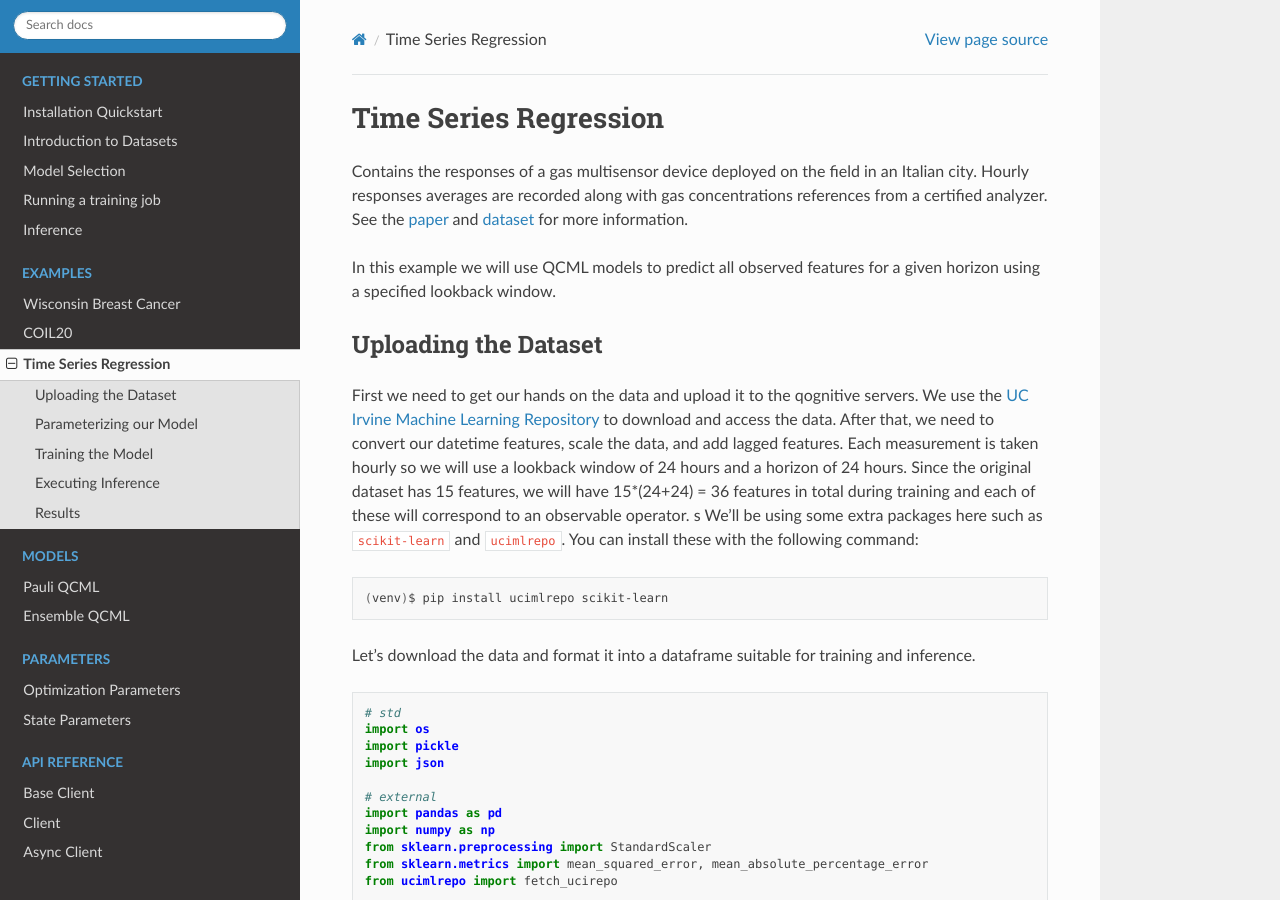
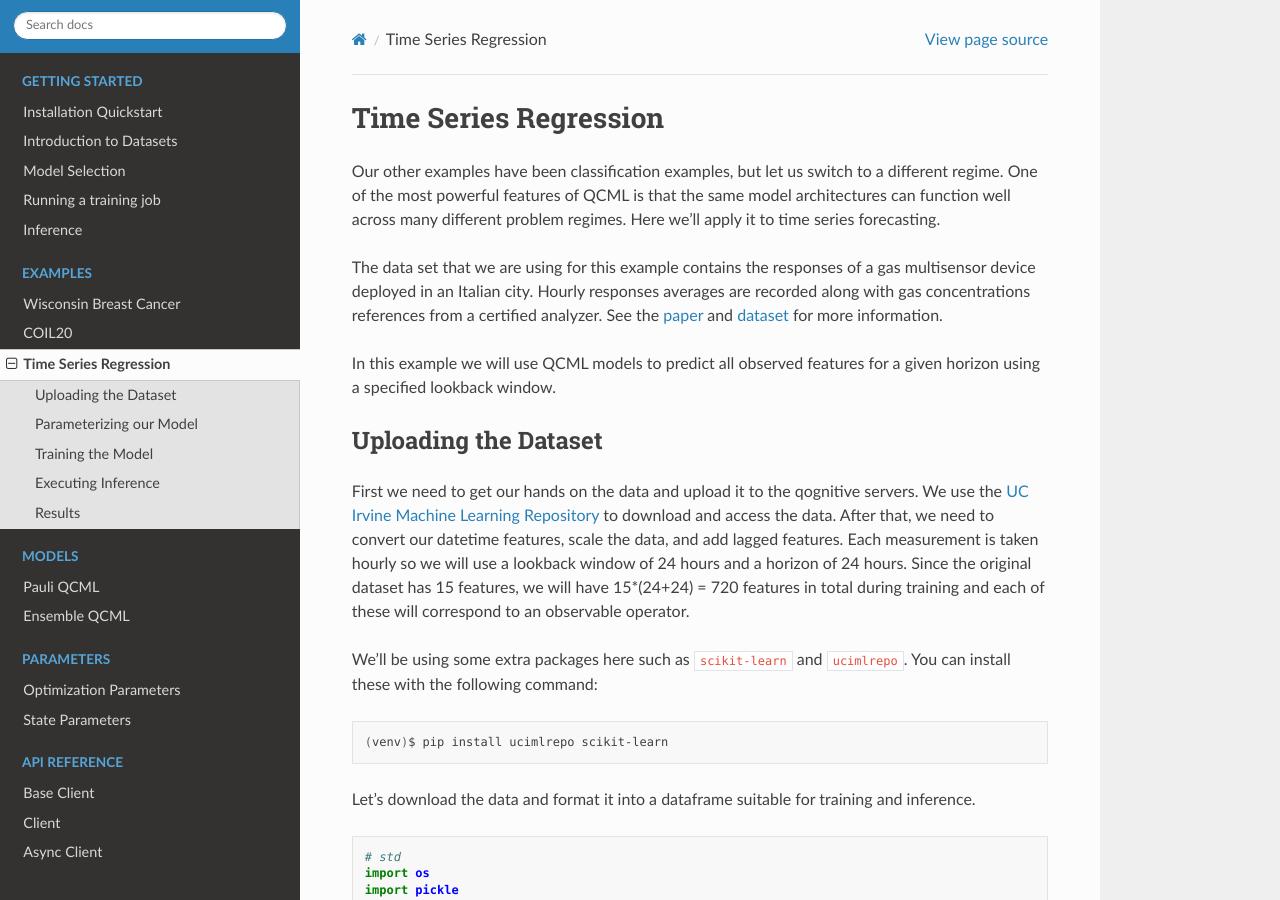
Before and after one commit to qognitive/qcog-python-client, a Sphinx documentation site: the page built from docs/examples/timeseries.rst, in a window 1280 px wide and 900 px high. Built offline with Sphinx 7.4.7 and the Read the Docs theme 2.0.0, drawn with Linux system fonts in a browser that asks for light colours; some of the changed text lies outside the part shown.

Commit message:
Some tweaks to the timeseries set

```diff
--- a/docs/examples/coil20.rst
+++ b/docs/examples/coil20.rst
@@ -143,6 +143,7 @@
     print(qcml.trained_model["guid"])
 
 Here we are using our analytic solver which is avaliable for the Pauli model. As per the documentation for the analytic optimization method we set our batch size to the number of samples in our dataset so we process all data in a single batch.
+
 .. note::
 
     The training process may take a while to complete, here we call ``wait_for_training`` which will block until training is complete.
--- a/docs/examples/timeseries.rst
+++ b/docs/examples/timeseries.rst
@@ -1,20 +1,17 @@
 Time Series Regression
 ======================
 
-Contains the responses of a gas multisensor device deployed on the field in an Italian city. Hourly responses averages are recorded along with gas concentrations references from a certified analyzer.
-See the `paper <https://www.sciencedirect.com/science/article/abs/pii/S0925400507007691?via%3Dihub>`_ and `dataset <https://archive.ics.uci.edu/ml/datasets/Air+Quality>`_ for more information.
+Our other examples have been classification examples, but let us switch to a different regime. One of the most powerful features of QCML is that the same model architectures can function well across many different problem regimes. Here we'll apply it to time series forecasting.
+
+The data set that we are using for this example contains the responses of a gas multisensor device deployed in an Italian city. Hourly responses averages are recorded along with gas concentrations references from a certified analyzer. See the `paper <https://www.sciencedirect.com/science/article/abs/pii/S0925400507007691?via%3Dihub>`_ and `dataset <https://archive.ics.uci.edu/ml/datasets/Air+Quality>`_ for more information.
 
 In this example we will use QCML models to predict all observed features for a given horizon using a specified lookback window.
 
 Uploading the Dataset
 ----------------------
 
-First we need to get our hands on the data and upload it to the qognitive servers.
-We use the `UC Irvine Machine Learning Repository <https://archive.ics.uci.edu/>`_ to download and access the data.
-After that, we need to convert our datetime features, scale the data, and add lagged features.
-Each measurement is taken hourly so we will use a lookback window of 24 hours and a horizon of 24 hours.
-Since the original dataset has 15 features, we will have 15*(24+24) = 36 features in total during training and each of these will correspond to an observable operator.
-s
+First we need to get our hands on the data and upload it to the qognitive servers. We use the `UC Irvine Machine Learning Repository <https://archive.ics.uci.edu/>`_ to download and access the data. After that, we need to convert our datetime features, scale the data, and add lagged features. Each measurement is taken hourly so we will use a lookback window of 24 hours and a horizon of 24 hours. Since the original dataset has 15 features, we will have 15*(24+24) = 720 features in total during training and each of these will correspond to an observable operator.
+
 We'll be using some extra packages here such as ``scikit-learn`` and ``ucimlrepo``.  You can install these with the following command:
 
 .. code-block:: bash
@@ -209,7 +206,7 @@
 
         return df_train, df_test, df_target
 
-Let's instantiate a client object and set the dataset to COIL20.  We're only going to upload the ``df_train`` dataframe as the test data is only used for evaluation.
+Let's instantiate a client object and set the dataset to our timeseries dataframe.  We're only going to upload the ``df_train`` dataframe as the test data is only used for evaluation.
 
 .. code-block:: python
 
@@ -269,7 +266,8 @@
     qcml.wait_for_training()
     print(qcml.trained_model["guid"])
 
-Here we are using our analytic solver which is avaliable for the Pauli model. As per the documentation for the analytic optimization method we set our batch size to the number of samples in our dataset so we process all data in a single batch.
+Here we use the gradient descent optimizer with a learning rate of 1e-5 and 3 iterations. We also use the LOBPCG_FAST state method with 15 iterations. We are not using the analytic solver because we are not passing the entire dataset at the same time.
+
 .. note::
 
     The training process may take a while to complete, here we call ``wait_for_training`` which will block until training is complete.
@@ -307,6 +305,7 @@
 Results
 -------
 
+Some example results for various qubit counts and Pauli weights are shown below. The mean squared error (MSE) and mean absolute percentage error (MAPE) are calculated for each case.
 
 .. list-table:: Sample Results
     :header-rows: 1
```
